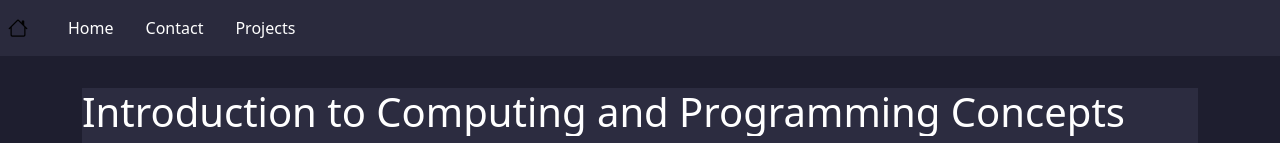
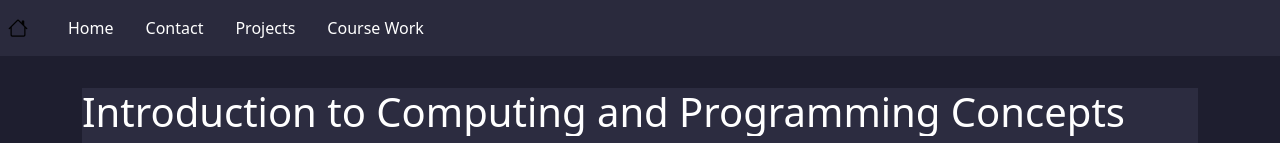
Before and after one commit to NathanHeitzman/Portfolio-Website, a React (Vite) app: page /coursework in a window 1280 px wide. Shown: the top 143 px of the page. Built offline with nearby package versions, Linux system fonts and the light colour scheme.

Commit message:
linked coursework page to navbar and footer

```diff
--- a/src/components/Footer.tsx
+++ b/src/components/Footer.tsx
@@ -22,7 +22,7 @@
                     </a>
                   </li>
                   <li>
-                    <a href="#!" className="text-white">
+                    <a href="/coursework" className="text-white">
                       Course Work
                     </a>
                   </li>
--- a/src/components/NavBar.tsx
+++ b/src/components/NavBar.tsx
@@ -41,6 +41,11 @@
                   Projects
                 </Link>
               </li>
+              <li className="nav-item px-2">
+                <Link className="nav-link" to="/coursework">
+                Course Work
+                </Link>
+              </li>
             </ul>
           </div>
         </div>
```
